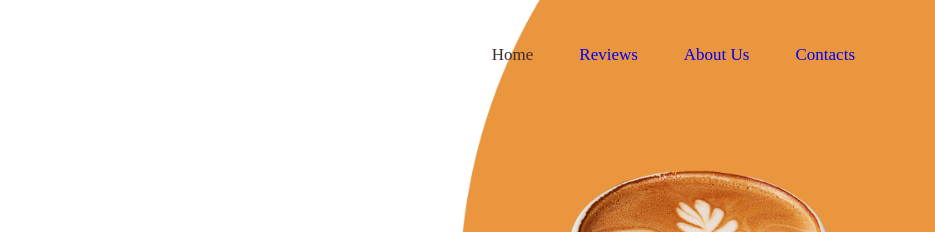
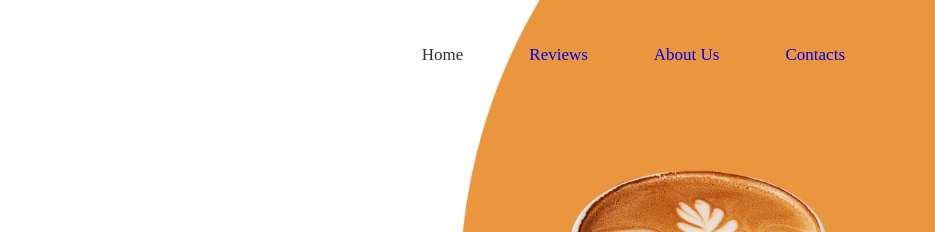
Before and after one commit to Mich-Tapawan/CC-LandingPage, a plain HTML site: page index.html in a window 1280 px wide. Shown: the top 232 px of the page, 345-1280 px from the left. Drawn offline with Linux system fonts and the light colour scheme; a web font is replaced by a local one.

Commit message:
Added padding inline to nav links

```diff
--- a/src/index.css
+++ b/src/index.css
@@ -74,6 +74,7 @@ nav{
     font-size: 17px;
     display: inline-block;
     gap: 1rem;
+    padding-inline: 10px;
     margin: 0 0 0 46px;
     color: #3a2c2c;
     cursor: pointer;
```
